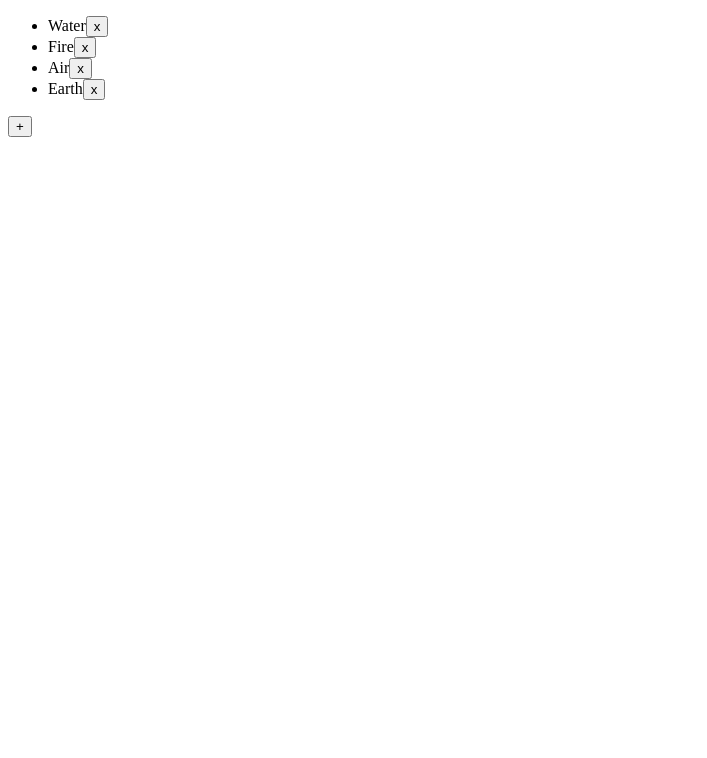
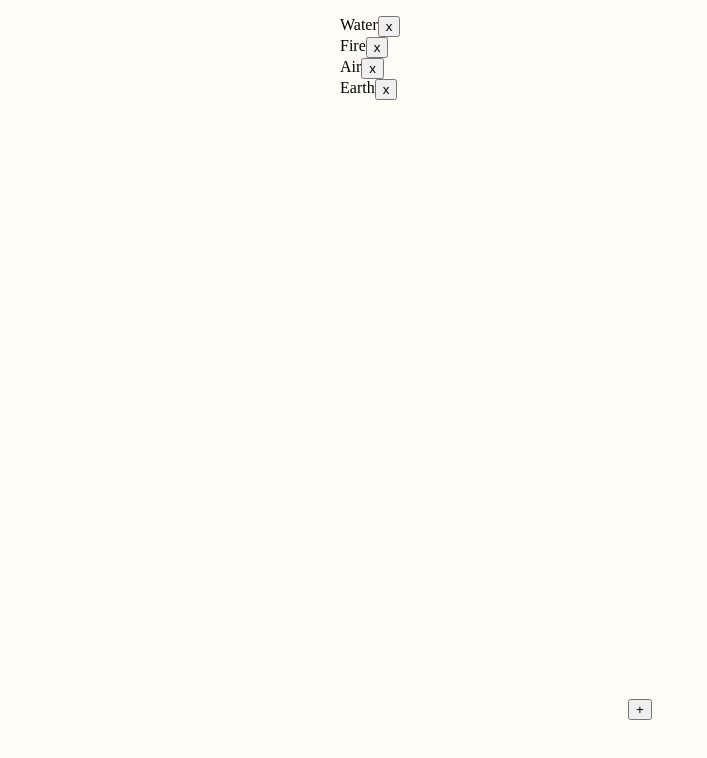
Before and after one commit to HedgeHodge/Vanilla-JS-To-Do, a plain HTML site: page index.html in a window 1280 px wide. Shown: the whole page, without its empty margins (0-707 px from the left). Drawn offline with Linux system fonts and the light colour scheme.

Commit message:
Add beginning CSS.

```diff
--- a/index.html
+++ b/index.html
@@ -5,16 +5,27 @@
     <meta http-equiv="X-UA-Compatible" content="IE=edge" />
     <meta name="viewport" content="width=device-width, initial-scale=1.0" />
     <title>To-Do App</title>
-    <link rel="stylesheet" href="styles.css">
+    <link rel="stylesheet" href="styles.css" />
   </head>
   <body>
-    <div>
-      <ul id="to-dos"></ul>
-    </div>
-    <div><span id="tutorial-text">To add an item to your list, click the circle below</span></div>
-    <div>
-      <button id="plus-button">+</button>
-      <input id="input-field" class="hidden" type="text" placeholder="Add something..."/>
+    <div class="flex container">
+      <div>
+        <ul id="to-dos"></ul>
+      </div>
+      <div>
+        <span id="tutorial-text"
+          >To add an item to your list, click the circle below</span
+        >
+      </div>
+      <div>
+        <button id="plus-button">+</button>
+        <input
+          id="input-field"
+          class="hidden"
+          type="text"
+          placeholder="Add something..."
+        />
+      </div>
     </div>
   </body>
   <script src="index.js"></script>
--- a/styles.css
+++ b/styles.css
@@ -1,3 +1,32 @@
+
+body {
+  margin: 0px;
+  background-color: #FFFEF6;
+  height: 100vh;
+}
+
+ul {
+  padding: 0px;
+}
+
 .hidden {
   display: none;
 }
+
+.flex {
+  display: flex;
+}
+
+.container {
+  height: 90%;
+  flex-direction: column;
+  justify-content: space-between;
+  align-items: center;
+}
+
+.to-do {
+  display: flex;
+  list-style-type: none;
+  max-width: 600px;
+  width: 90vw;
+}
```
